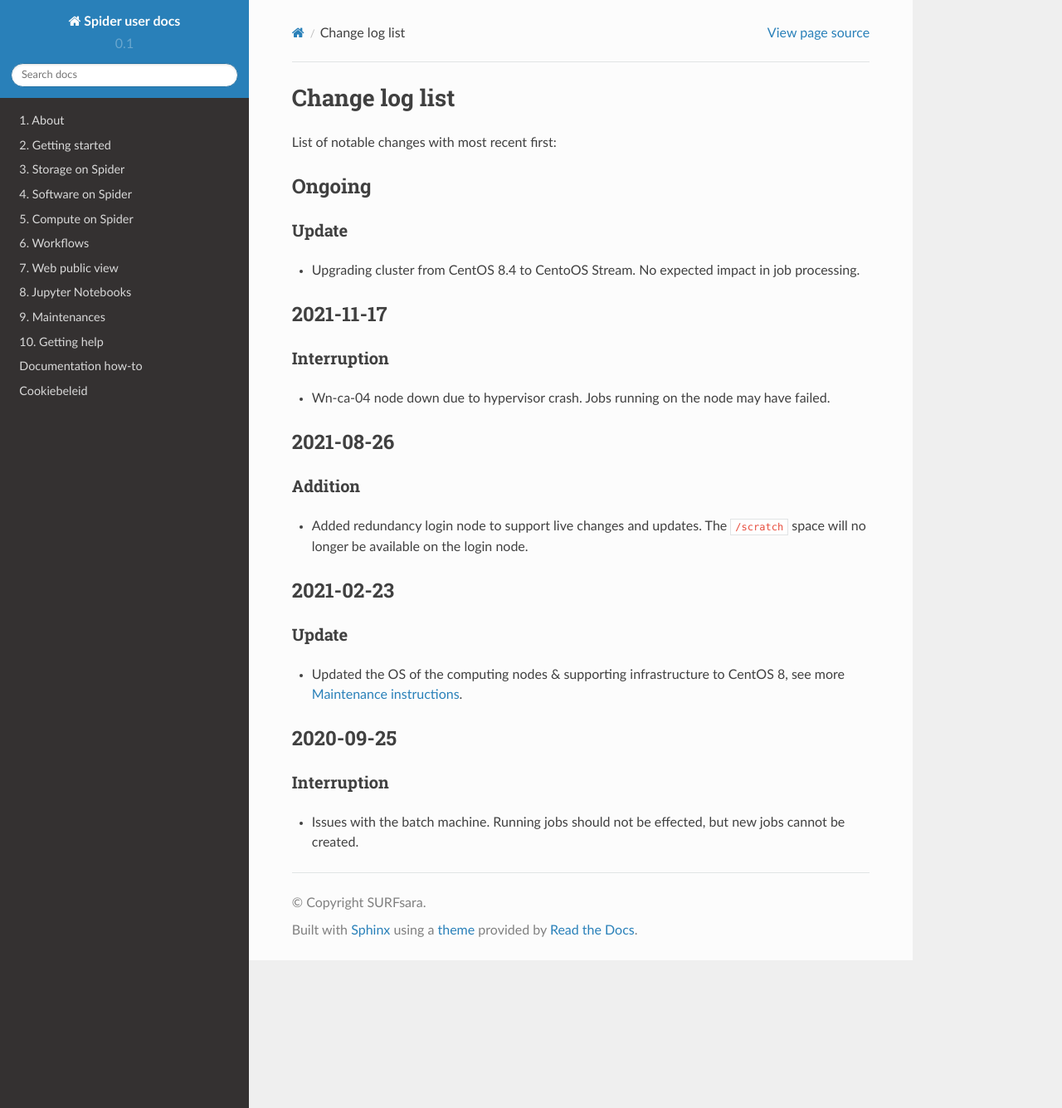
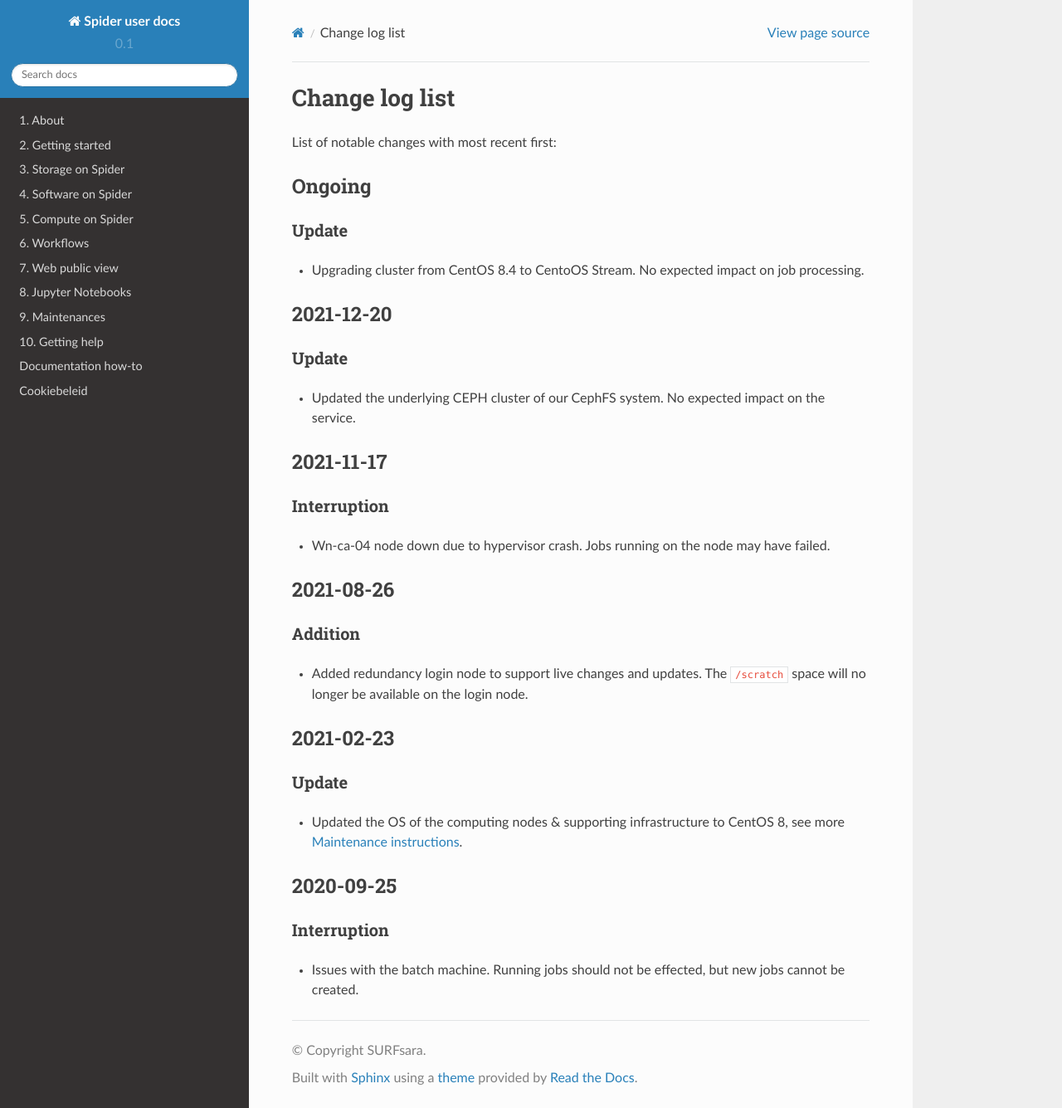
Before and after one commit to sara-nl/spiderdocs, a Sphinx documentation site: the page built from source/Pages/maintenance/change_log_list.rst, in a window 1280 px wide and 1335 px high. Shown: the whole window at 83% size. Built offline with Sphinx 7.4.7 and the Read the Docs theme 2.0.0, drawn with Linux system fonts in a browser that asks for light colours.

Commit message:
Update change_log_list.rst

```diff
--- a/source/Pages/maintenance/change_log_list.rst
+++ b/source/Pages/maintenance/change_log_list.rst
@@ -13,7 +13,16 @@ Ongoing
 Update
 ==========
 
-* Upgrading cluster from CentOS 8.4 to CentoOS Stream. No expected impact in job processing.
+* Upgrading cluster from CentOS 8.4 to CentoOS Stream. No expected impact on job processing.
+
+==========
+2021-12-20
+==========
+
+Update
+======
+
+* Updated the underlying CEPH cluster of our CephFS system. No expected impact on the service.
 
 ==========
 2021-11-17
```
